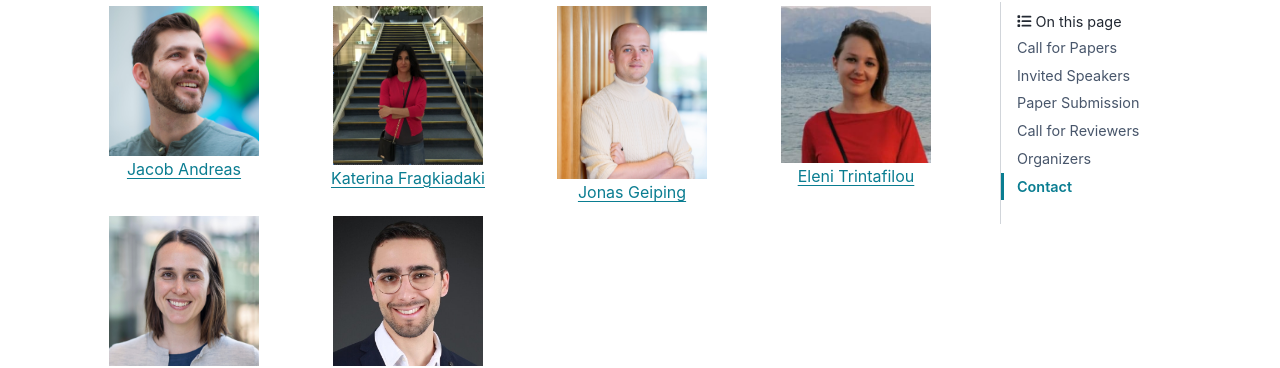
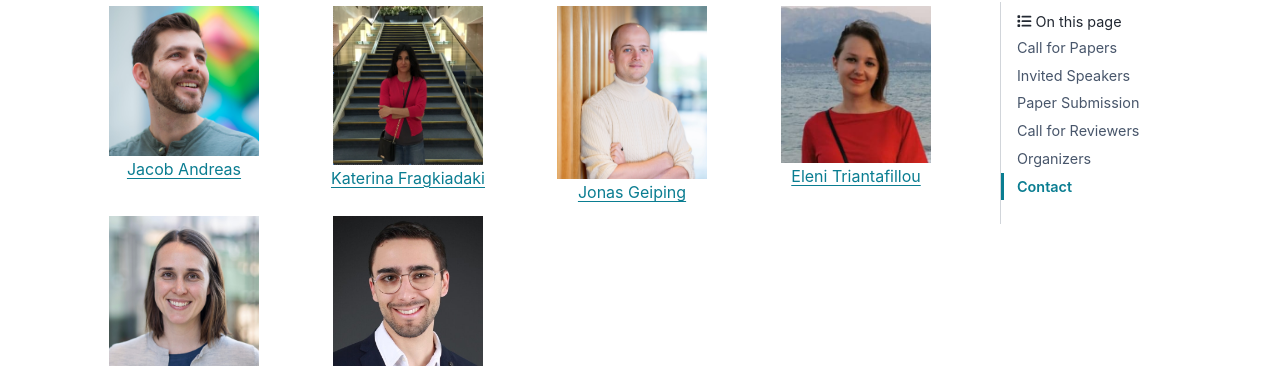
Before and after one commit to ttu-iclr2026/ttu-iclr2026.github.io, a Sphinx documentation site: the page built from docs/source/index.rst, in a window 1280 px wide and 900 px high, scrolled down 1346 px. Shown: the part 94-462 px from the top of the window. Built offline with Sphinx 7.4.7 and the PyData theme 0.15.4, drawn with Linux system fonts in a browser that asks for light colours; the version number could not be read and is left out.

Commit message:
fix name (apologies!)

```diff
--- a/docs/source/speakers.html
+++ b/docs/source/speakers.html
@@ -15,9 +15,9 @@
         <a href="https://jonasgeiping.github.io/">Jonas Geiping</a>
     </div>
     <div>
-        <img alt="Eleni Trintafilou" src="_static/speakers/eleni_triantafillou.jpg">
+        <img alt="Eleni Triantafillou" src="_static/speakers/eleni_triantafillou.jpg">
         <br>
-        <a href="https://elenitriantafillou.github.io/">Eleni Trintafilou</a>
+        <a href="https://elenitriantafillou.github.io/">Eleni Triantafillou</a>
     </div>
     <div>
         <img alt="Virginia Smith" src="_static/speakers/virginia_smith.jpg">
```
